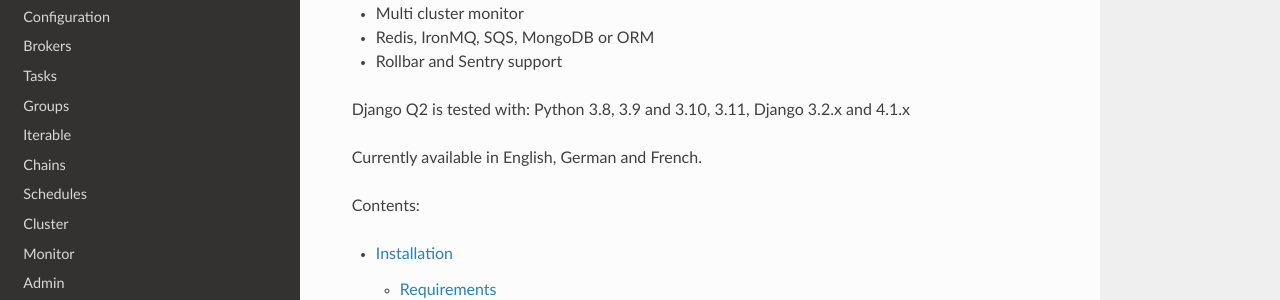
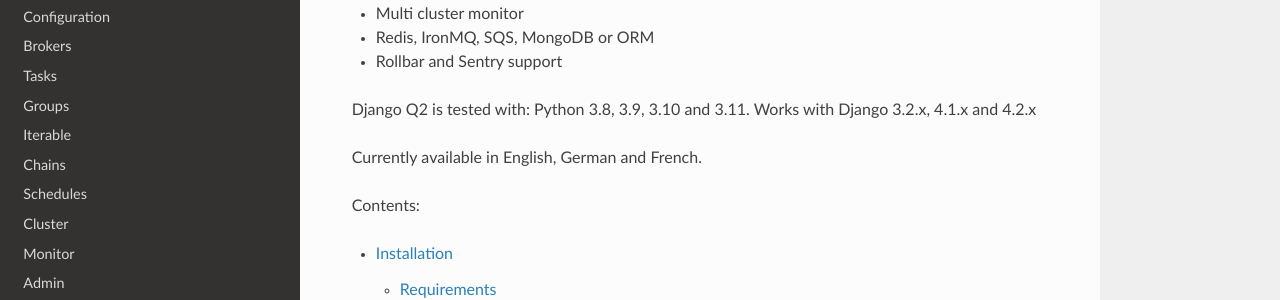
Before and after one commit to Koed00/django-q, a Sphinx documentation site: the page built from docs/index.rst, in a window 1280 px wide and 900 px high, scrolled down 493 px. Shown: the part 158-458 px from the top of the window. Built offline with Sphinx 7.4.7 and the Read the Docs theme 2.0.0, drawn with Linux system fonts in a browser that asks for light colours.

Commit message:
Mention support for 4.2.x in docs

```diff
--- a/README.rst
+++ b/README.rst
@@ -40,7 +40,7 @@
 -  `Django <https://www.djangoproject.com>`__ > = 3.2
 -  `Django-picklefield <https://github.com/gintas/django-picklefield>`__
 
-Tested with: Python 3.8, 3.9, 3.10, 3.11 Django 3.2.X and 4.1.X
+Tested with: Python 3.8, 3.9, 3.10 and 3.11. Works with Django 3.2.X, 4.1.X and 4.2.X.
 
 Brokers
 ~~~~~~~
--- a/docs/index.rst
+++ b/docs/index.rst
@@ -27,7 +27,7 @@
 -  Rollbar and Sentry support
 
 
-Django Q2 is tested with: Python 3.8, 3.9 and 3.10, 3.11, Django 3.2.x and 4.1.x
+Django Q2 is tested with: Python 3.8, 3.9, 3.10 and 3.11. Works with Django 3.2.x, 4.1.x and 4.2.x
 
 Currently available in English, German and French.
 
--- a/docs/install.rst
+++ b/docs/install.rst
@@ -32,7 +32,7 @@
 -  `Django <https://www.djangoproject.com>`__
 
     Django Q2 aims to use as much of Django's standard offerings as possible.
-    The code is tested against Django versions `3.2.x` and `4.1.x`.
+    The code is tested against Django versions `3.2.x`, `4.1.x` and`4.2.x`.
 
 -  `Django-picklefield <https://github.com/gintas/django-picklefield>`__
 
@@ -140,7 +140,7 @@
 Django
 ~~~~~~
 We strive to be compatible with last two major version of Django.
-At the moment this means we support the 3.2.x and 4.1.x releases.
+At the moment this means we support the 3.2.x, 4.1.x and 4.2.x releases.
 
 Since we are now no longer supporting Python 2, we can also not support older versions of Django that do not support Python >= 3.6
 For this you can always use older releases, but they are no longer maintained.
```
